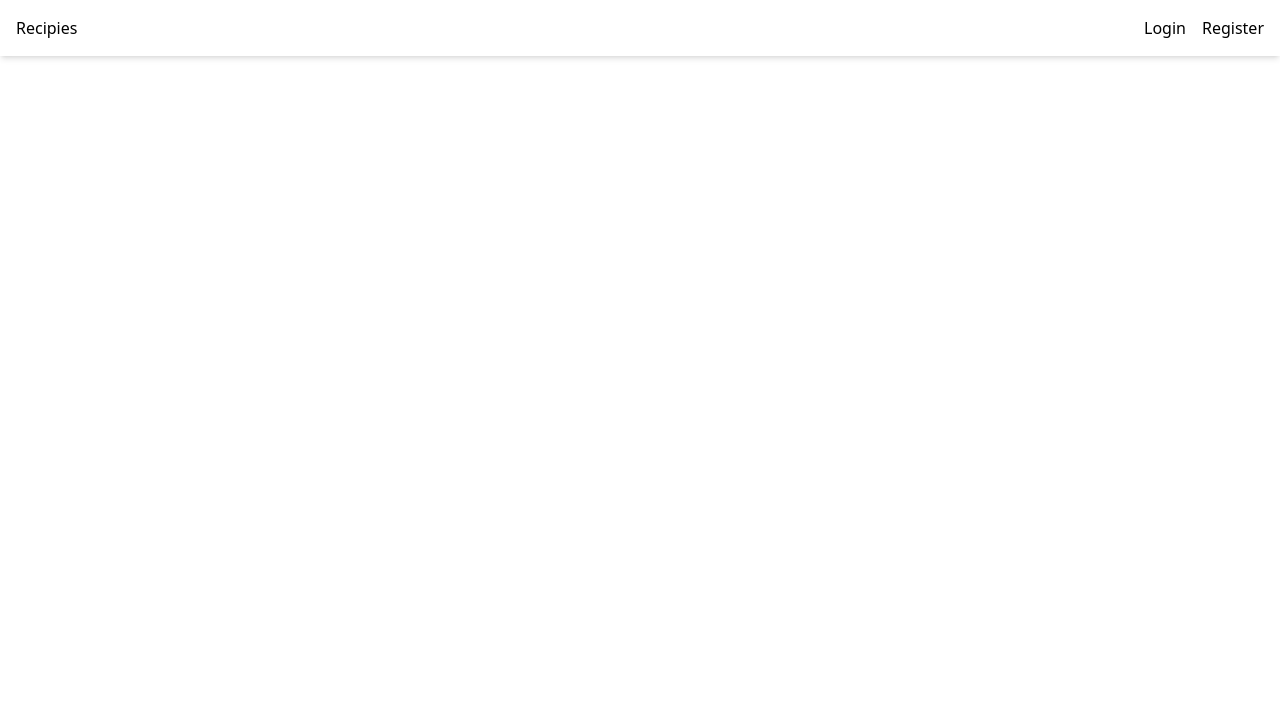
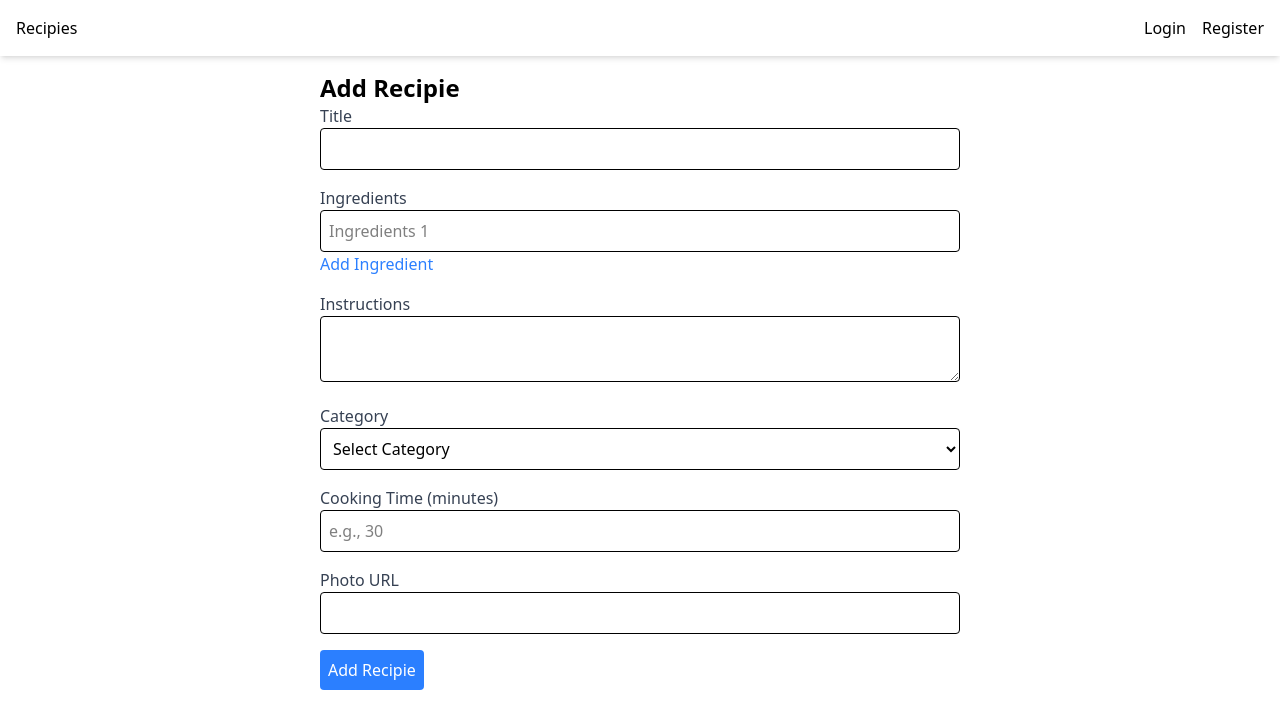
Before and after one commit to dinod001/MERN-Recipe-Application, a React (Vite) app in the folder frontend/: page /add-recipie in a window 1280 px wide. Shown: the top 728 px of the page. Built offline with nearby package versions, Linux system fonts and the light colour scheme.

Commit message:
Add new Recipie function completed

```diff
--- a/frontend/src/App.jsx
+++ b/frontend/src/App.jsx
@@ -5,6 +5,7 @@ import AuthProvider from "./context/AuthContext";
 import Home from "./pages/Home";
 import Login from "./pages/Login";
 import Register from "./pages/Register";
+import AddRecipie from "./pages/AddRecipie";
 
 const App = () => {
   return (
@@ -14,6 +15,7 @@ const App = () => {
         <Route path="/" element={<Home />} />
         <Route path="/login" element={<Login />} />
         <Route path="/register" element={<Register />} />
+        <Route path="/add-recipie" element={<AddRecipie />} />
       </Routes>
     </AuthProvider>
   );
--- a/frontend/src/components/NavBar.jsx
+++ b/frontend/src/components/NavBar.jsx
@@ -17,10 +17,12 @@ const NavBar = () => {
         </Link>
         <div className="flex gap-x-4">
           {user ? (
-            <div>
-              {`Welcome ${user.username}`}
+            <div className="flex gap-x-4">
+              <Link to={"/add-recipie"}>
+                <button>Add Recipie</button>
+              </Link>
               <button
-                className=" bg-blue-500 text-white p-1 rounded hover:bg-blue-600 ml-3"
+                className="text-gray-500 hover:text-gray-800"
                 onClick={handleSubmit}
               >
                 Logout
--- /dev/null
+++ b/frontend/src/pages/AddRecipie.jsx
@@ -0,0 +1,191 @@
+import axios from "axios";
+import React, { useState } from "react";
+import { useNavigate } from "react-router-dom";
+
+const AddRecipie = () => {
+  const [formdata, setFormData] = useState({
+    title: "",
+    ingredients: [""],
+    instructions: "",
+    category: "",
+    photoUrl: "",
+    cookingTime: "",
+  });
+  const [error, setError] = useState("");
+  const [loading, setLoading] = useState(false);
+  const navigator = useNavigate();
+
+  //handle inpit changes
+  const handleInputChange = (field, value) => {
+    setFormData((prev) => ({ ...prev, [field]: value }));
+  };
+
+  //handle ingredient array
+  const handleIngredientChange = (index, value) => {
+    const newIngredients = [...formdata.ingredients];
+    newIngredients[index] = value;
+    handleInputChange("ingredients", newIngredients);
+    const lastIngredient =
+      formdata.ingredients[formdata.ingredients.length - 1];
+    if (error && lastIngredient.trim() !== "") {
+      setError("");
+    }
+  };
+
+  //add ingredient
+  const addIngredient = () => {
+    const lastIngredient =
+      formdata.ingredients[formdata.ingredients.length - 1];
+    if (lastIngredient.trim() !== "") {
+      setError("");
+      handleInputChange("ingredients", [...formdata.ingredients, ""]);
+    } else {
+      setError("Please fill in the last ingredient before adding a new one");
+    }
+  };
+
+  //remove ingredient
+  const removeIngredient = (index) => {
+    if (formdata.ingredients.length > 1) {
+      const newIngredients = formdata.ingredients.filter((_, i) => i !== index);
+      handleInputChange("ingredients", newIngredients);
+      const lastIngredient =
+        formdata.ingredients[formdata.ingredients.length - 1];
+      if (error && lastIngredient.trim() !== "") {
+        setError("");
+      }
+    }
+  };
+
+  const handleSubmit = async (e) => {
+    e.preventDefault();
+    setError("");
+    setLoading(true);
+    try {
+      await axios.post("/api/recipies", {
+        title: formdata.title,
+        ingredients: formdata.ingredients.filter((i) => i.trim() !== ""),
+        instructions: formdata.instructions,
+        category: formdata.category,
+        photoUrl: formdata.photoUrl,
+        cookingTime: formdata.cookingTime
+          ? Number(formdata.cookingTime)
+          : undefined,
+      });
+      navigator("/");
+    } catch (error) {
+      setError("Failed to add recipie");
+    } finally {
+      setLoading(false);
+    }
+  };
+  return (
+    <div className="max-w-2xl mx-auto p-4">
+      <h1 className="text-2xl font-bold">Add Recipie</h1>
+      <form onSubmit={handleSubmit} className="space-y-4">
+        <div>
+          <label className="block text-gray-700">Title</label>
+          <input
+            type="text"
+            value={formdata.title}
+            onChange={(e) => handleInputChange("title", e.target.value)}
+            className="w-full p-2 border rounded"
+            required
+          />
+        </div>
+        <div>
+          <label className="block text-gray-700">Ingredients</label>
+          {formdata.ingredients.map((ingredient, index) => (
+            <div key={index}>
+              <input
+                type="text"
+                value={ingredient}
+                onChange={(e) => handleIngredientChange(index, e.target.value)}
+                className="w-full p-2 border rounded"
+                placeholder={`Ingredients ${index + 1}`}
+                required
+              />
+              {formdata.ingredients.length > 1 && (
+                <button
+                  type="button"
+                  onClick={() => removeIngredient(index)}
+                  className="ml-2 text-red-500 hover:text-red-700"
+                >
+                  Remove
+                </button>
+              )}
+            </div>
+          ))}
+          <button
+            type="button"
+            className="text-blue-500 hover:underline"
+            onClick={addIngredient}
+          >
+            Add Ingredient
+          </button>
+        </div>
+        <div>
+          <label className="block text-gray-700">Instructions</label>
+          <textarea
+            type="text"
+            value={formdata.instructions}
+            onChange={(e) => handleInputChange("instructions", e.target.value)}
+            className="w-full p-2 border rounded"
+            required
+          />
+        </div>
+        <div>
+          <label className="block text-gray-700">Category</label>
+          <select
+            onChange={(e) => handleInputChange("category", e.target.value)}
+            value={formdata.category}
+            className="w-full p-2 border rounded"
+            required
+          >
+            <option value="" disabled>
+              Select Category
+            </option>
+            <option value="Breakfirst">Breakfirst</option>
+            <option value="Lunch">Lunch</option>
+            <option value="Dinner">Dinner</option>
+            <option value="Dessert">Dessert</option>
+            <option value="Snack">Snack</option>
+          </select>
+        </div>
+        <div>
+          <label className="block text-gray-700">Cooking Time (minutes)</label>
+          <input
+            type="number"
+            value={formdata.cookingTime}
+            onChange={(e) => handleInputChange("cookingTime", e.target.value)}
+            className="w-full p-2 border rounded"
+            placeholder="e.g., 30"
+            min={0}
+            required
+          />
+        </div>
+        <div>
+          <label className="block text-gray-700">Photo URL</label>
+          <input
+            type="text"
+            value={formdata.photoUrl}
+            onChange={(e) => handleInputChange("photoUrl", e.target.value)}
+            className="w-full p-2 border rounded"
+            required
+          />
+        </div>
+        <button
+          className={`bg-blue-500 text-white p-2 rounded hover:bg-blue-600 ${
+            loading ? "opacity-50 cursor-not-allowed" : ""
+          }`}
+          disabled={loading}
+          type="submit"
+        >
+          {loading ? "Adding ..." : "Add Recipie"}
+        </button>
+      </form>
+    </div>
+  );
+};
+
+export default AddRecipie;
```
Also changed, not shown: 1 other file (tests, documents, lock files or other folders).
